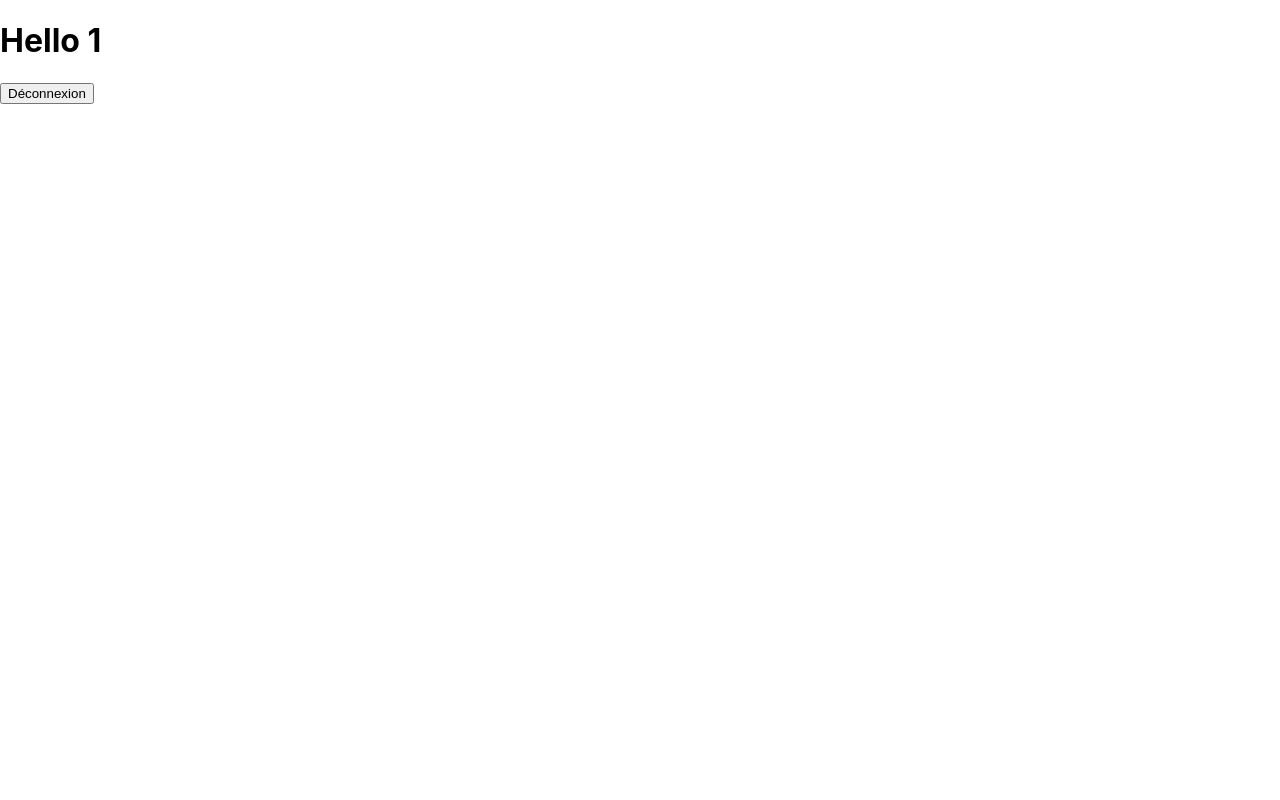
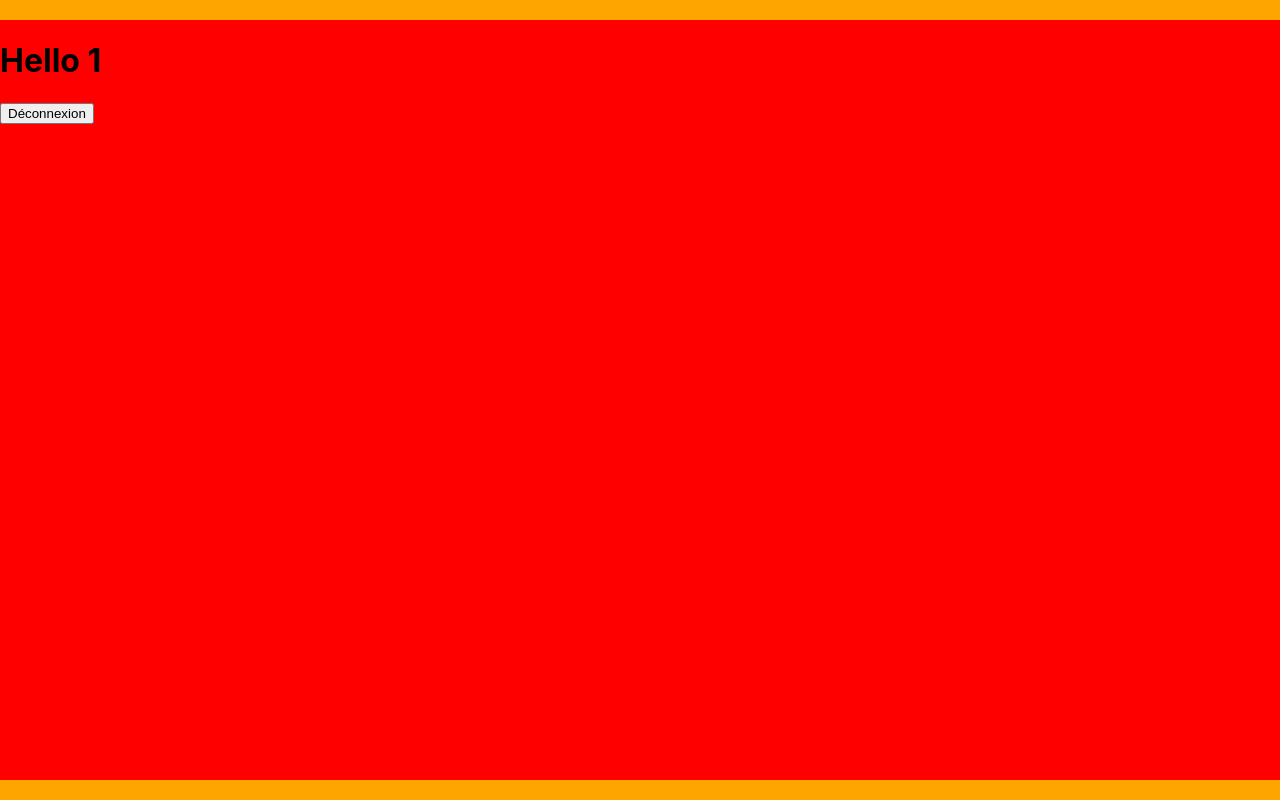
Before and after one commit to didierLaPasserelle/crazee-burger, a React (Create React App) app: page /order/1 in a window 1280 px wide. Built offline with nearby package versions, Linux system fonts and the light colour scheme.

Commit message:
F04: ORDER> Layout > Add Container

```diff
--- a/src/components/pages/order/OrderPage.js
+++ b/src/components/pages/order/OrderPage.js
@@ -1,4 +1,5 @@
 import { Link, useParams } from "react-router-dom";
+import styled from "styled-components";
 
 
 export default function OrderPage() {
@@ -10,12 +11,28 @@
 
   //affichage
   return (
-    <div>
-        <h1>Hello {username}</h1>
-        <Link to="/">
-            <button>Déconnexion</button>
-        </Link>
+    <OrderPageStyled>
+        <div className = "container">
+          <h1>Hello {username}</h1>
+          <Link to="/">
+              <button>Déconnexion</button>
+          </Link>
+        </div>
 
-    </div>
+    </OrderPageStyled>
   )
 }
+
+const OrderPageStyled = styled.div`
+  background: orange;
+  height: 100vh;
+  display: flex;
+  justify-content: center;
+  align-items: center;
+
+  .container{
+    background: red;
+    height: 95vh;
+    width: 1400px;
+  }
+`;
```
